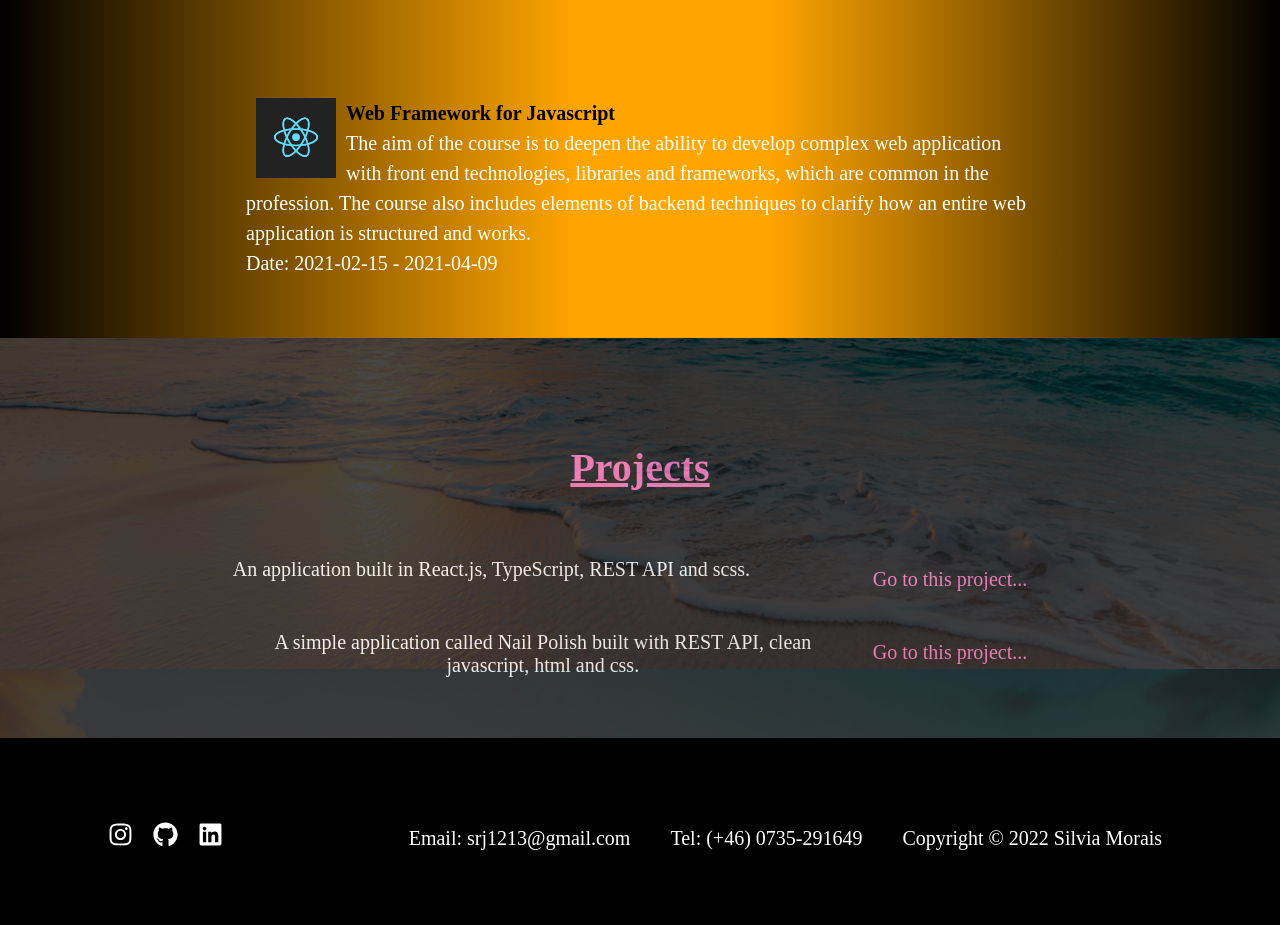
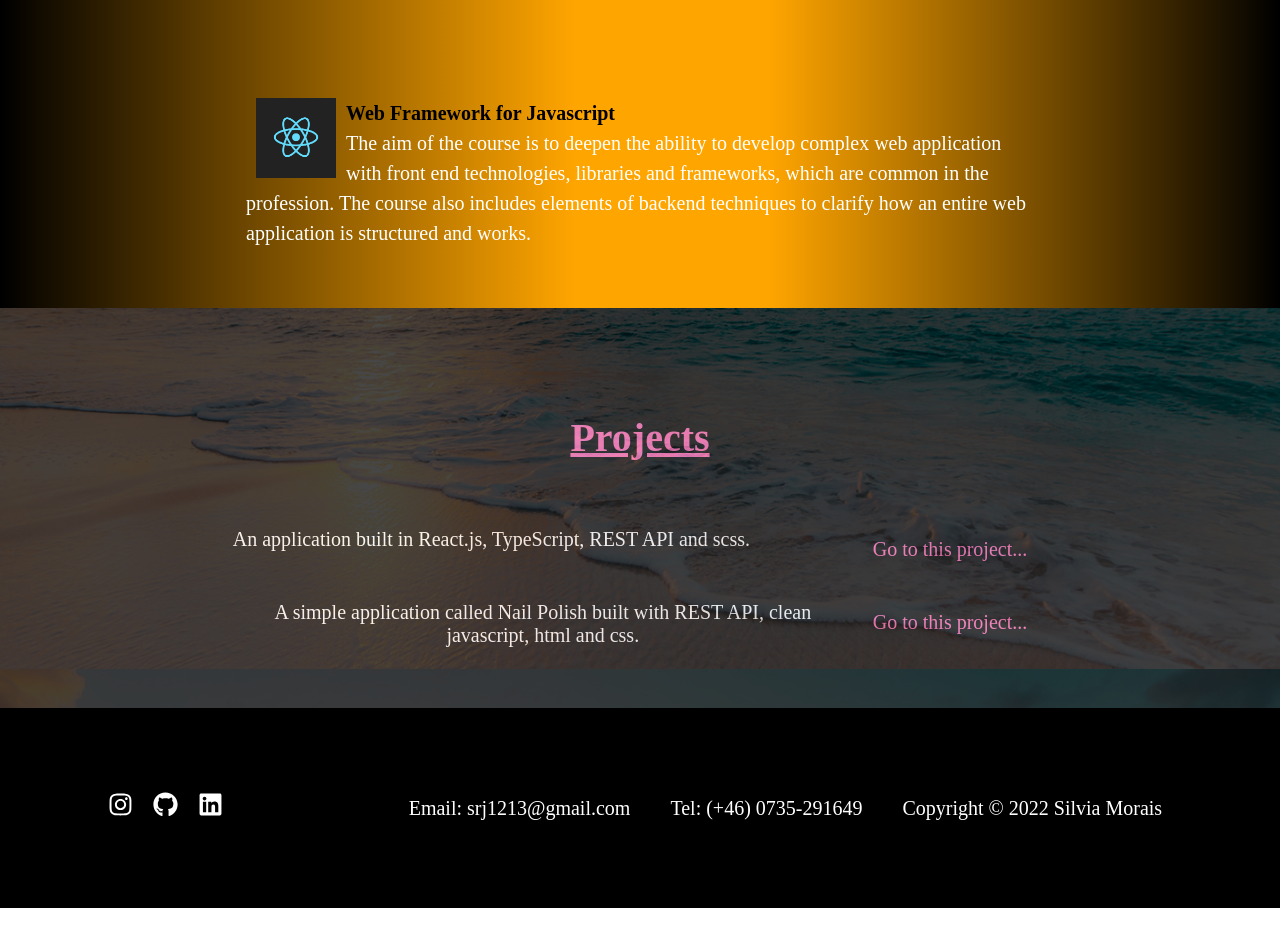
Before and after one commit to Silvia02/portfolio, a React (Create React App) app: page / in a window 1280 px wide. Shown: the part 1781-2706 px from the top of the page. Built offline with nearby package versions, Linux system fonts and the light colour scheme.

Commit message:
new name

```diff
--- a/src/components/Nav/Contents/Skills.js
+++ b/src/components/Nav/Contents/Skills.js
@@ -6,13 +6,18 @@ import react from "../../../images/react.png";
 import UX from "../../../images/ux-ui.png";
 
 const Section = styled.section`
-  background: linear-gradient(to left, black, orange 40%, orange 55%, black 100%);
+  background: linear-gradient(
+    to left,
+    black,
+    orange 40%,
+    orange 55%,
+    black 100%
+  );
   margin: 100px 0 auto;
   display: flex;
   justify-content: center;
   flex-wrap: wrap;
   padding: 1rem;
-
 
   .box {
     padding: 40px;
@@ -48,15 +53,15 @@ const Section = styled.section`
   @media screen and (max-width: 768px) {
     width: 100%;
     height: 100%;
-        #skills {
-          width: 100%;
-          //background-color: black;
-      };
+    #skills {
+      width: 100%;
+      //background-color: black;
+    }
     .box {
       font-size: 0.9rem;
       background-color: black;
     }
-  };
+  }
 
   @media (max-width: 600px) {
     width: 100%;
@@ -87,7 +92,6 @@ const Skills = () => {
             The purpose is to lay a good foundation in the two main languages
             and the common tools, as one frontend developers work daily with.{" "}
             <br />
-
           </p>
           <hr />
         </div>
@@ -106,7 +110,6 @@ const Skills = () => {
             modern web development. Read and write JavaScript with the latest
             ECMA standard.
             <br />
-
           </p>
           <hr />
         </div>
@@ -125,7 +128,6 @@ const Skills = () => {
             to be able to satisfy theirs needs and expectations. How
             collaboration between market / sales can contribute to delivering
             solid values the target group. <br />
-
           </p>
           <hr />
         </div>
@@ -141,7 +143,6 @@ const Skills = () => {
             frameworks, which are common in the profession. The course also
             includes elements of backend techniques to clarify how an entire web
             application is structured and works. <br />
-            Date: 2021-02-15 - 2021-04-09
           </p>
         </div>
       </Section>
```
